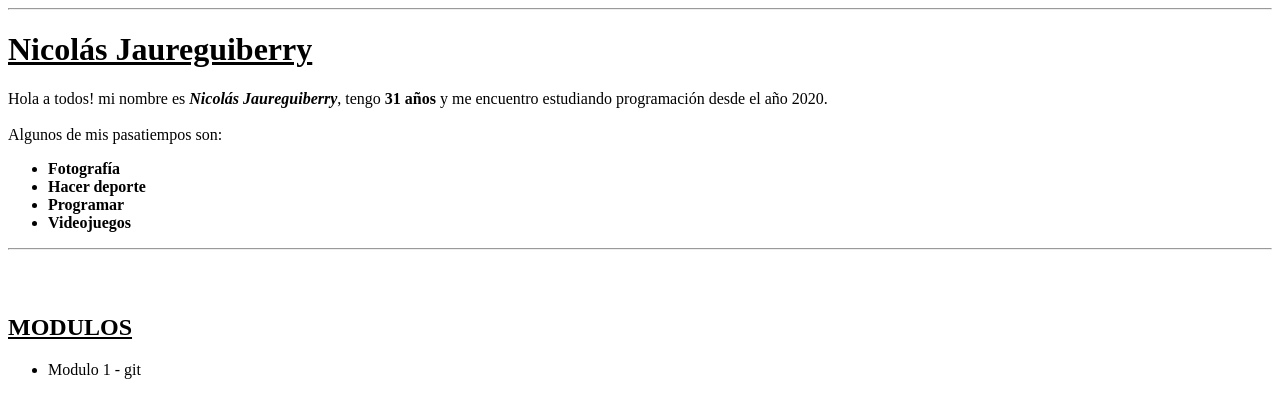
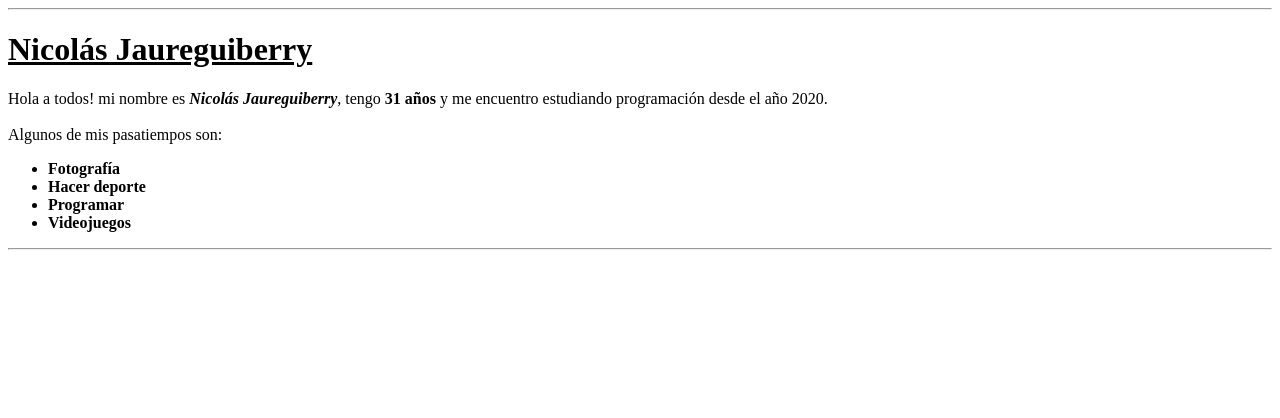
Before and after one commit to NJaureguiberry/Bootcamp-njaureguiberry, a plain HTML site: page index.html in a window 1280 px wide. Drawn offline with Linux system fonts and the light colour scheme.

Commit message:
se corrigen errores

```diff
--- a/index.html
+++ b/index.html
@@ -22,13 +22,5 @@
         </ul>
     </div>
     <hr>
-    <br>
-    <br>
-    <section>
-        <h1><u>MODULOS</u></h1>
-        <ul>
-            <li><a href="https://github.com/NJaureguiberry/Bootcamp-njaureguiberry/tree/M1-Git/M1"></a> Modulo 1 - git</li>
-        </ul>
-    </section>
 </body>
 </html>
```
